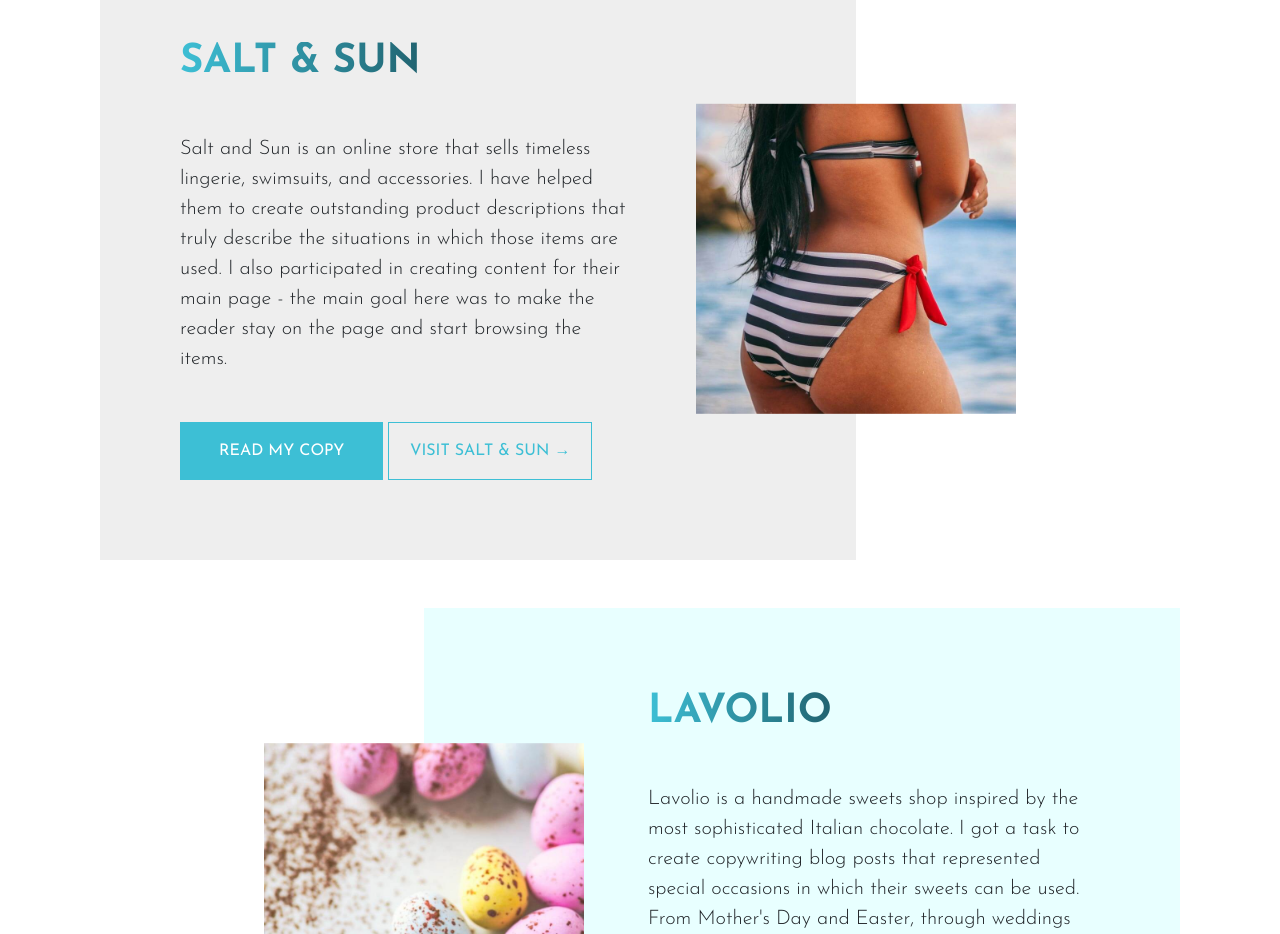
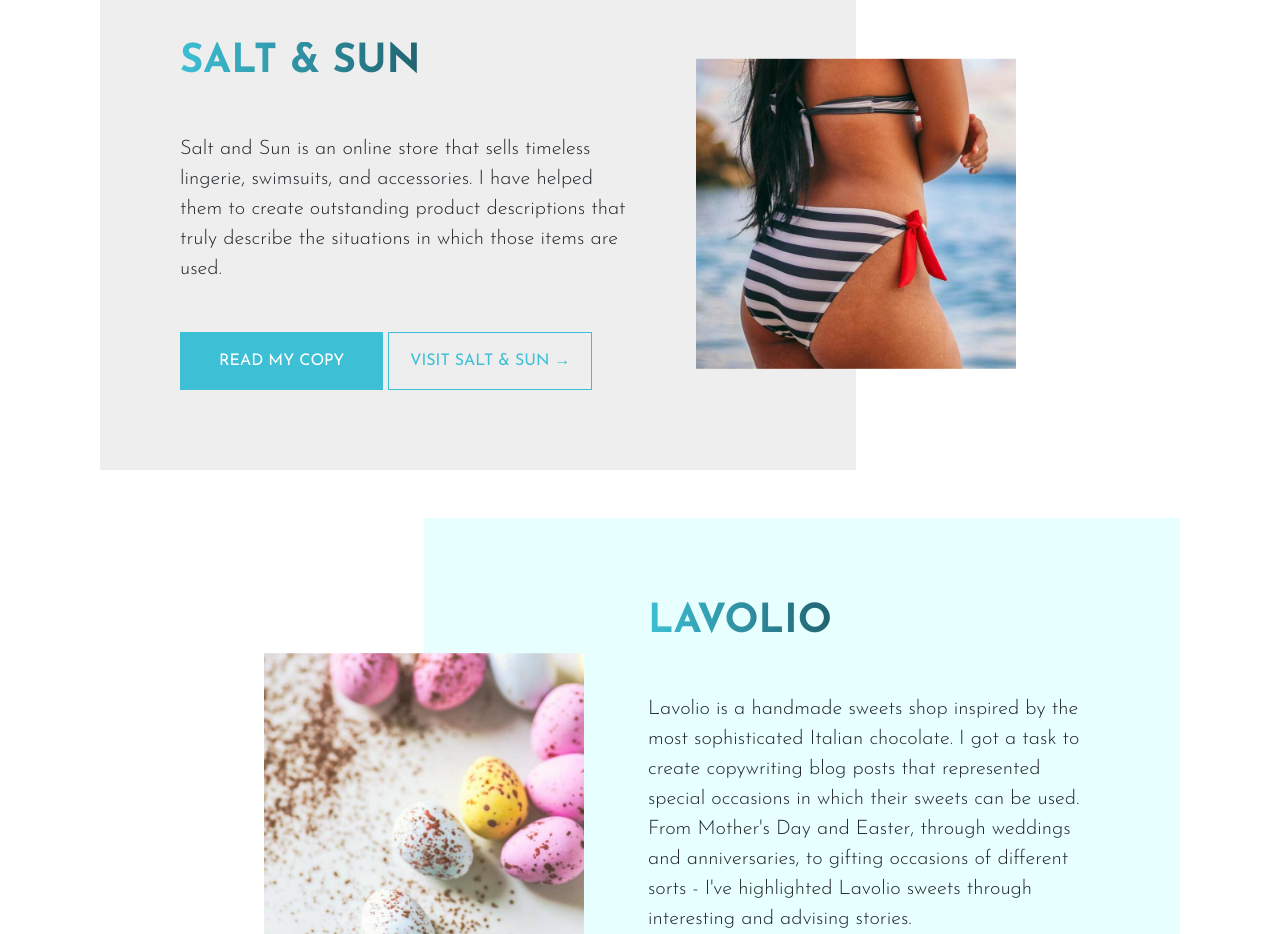
Before and after one commit to Daidelos/Copywriter-Portfolio, a website: page index.html in a window 1280 px wide. Shown: the part 5220-6154 px from the top of the page. Drawn offline with nearby package versions, Linux system fonts and the light colour scheme.

Commit message:
-Removed paragraph from Salt and Sun section

```diff
--- a/index.html
+++ b/index.html
@@ -456,8 +456,7 @@
           <p class="lead">
             Salt and Sun is an online store that sells timeless lingerie, swimsuits, and accessories. I have helped
             them to create outstanding product descriptions that truly describe the situations in which those items
-            are used. I also participated in creating content for their main page - the main goal here was to make the
-            reader stay on the page and start browsing the items.
+            are used.
           </p>
           <a href="#" class="btn btn-portfolio btn-primary btn-lg rounded-0 text-white text-uppercase p-3" role="button"
             data-toggle="modal" data-target="#saltSun">Read my copy
```
